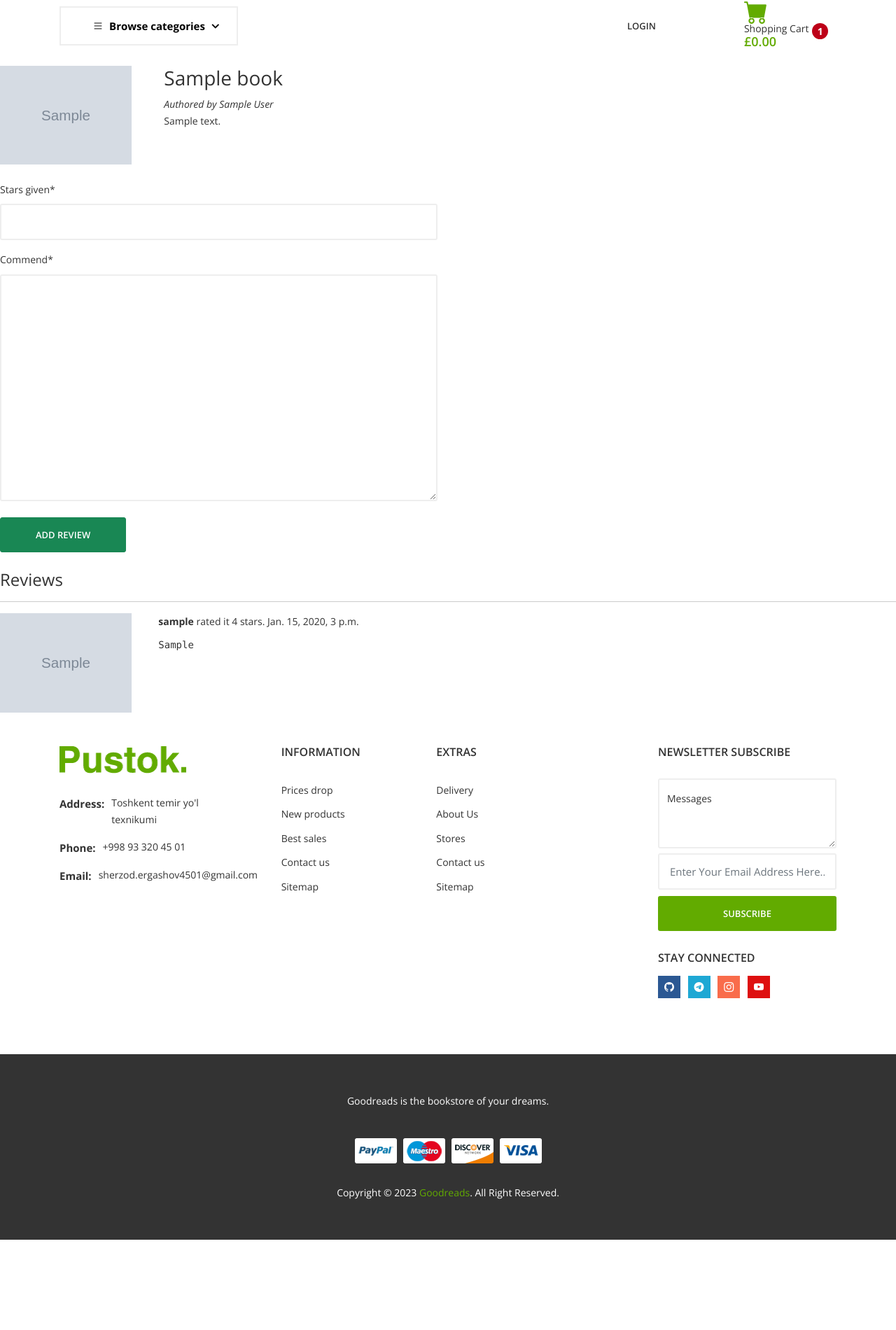
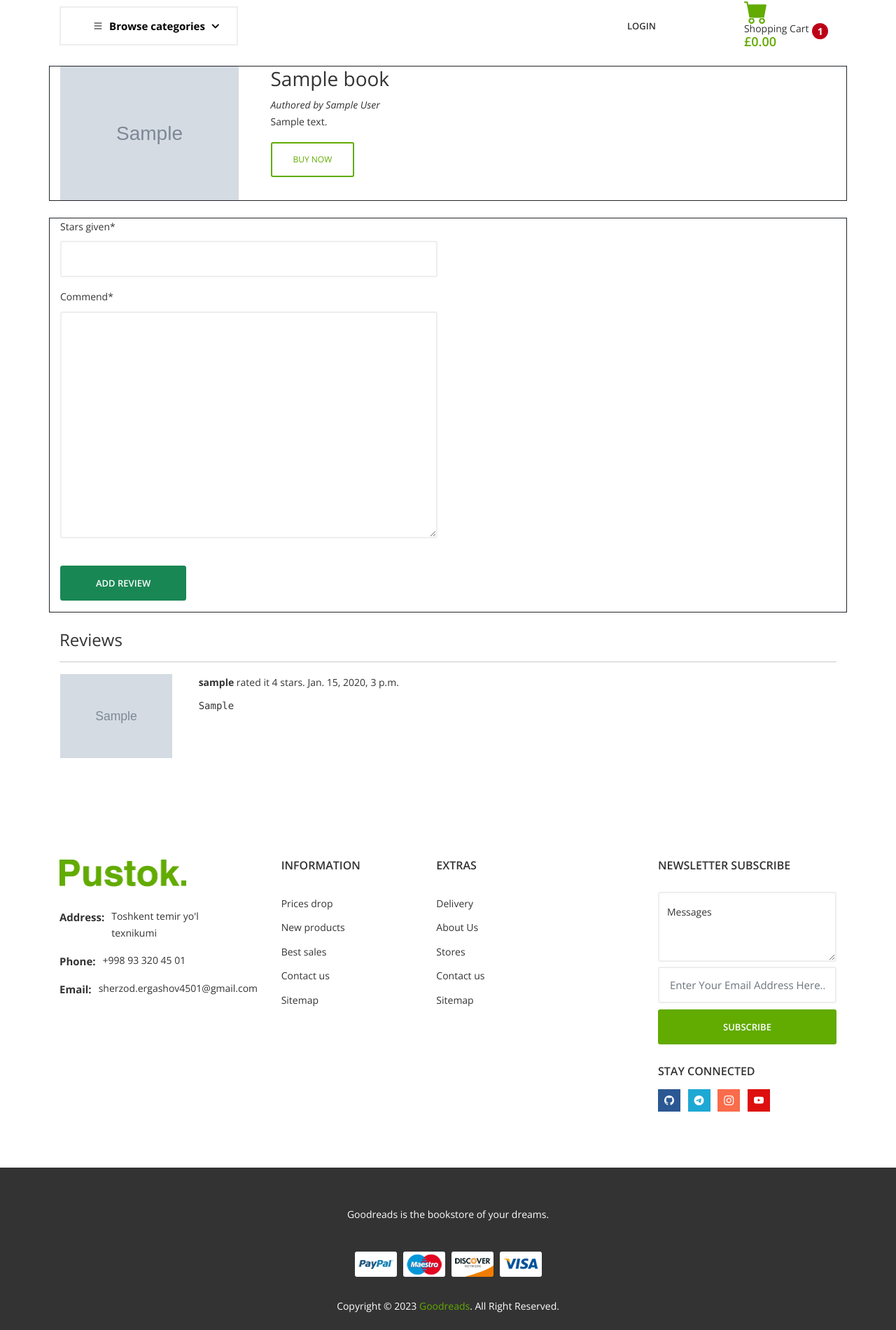
Before and after one commit to sherzodergashov/Goodreads_project, a Django app: page /books/1/ in a window 1280 px wide. Shown: the part 221-2121 px from the top of the page at 70% size. Before the commit the page ends 1992 px from the top, so only its background shows below. Run offline with Django 3.2, Linux system fonts and the light colour scheme; tables that the repository leaves empty hold one stand-in row (values such as "Sample post"); grey boxes marked "Sample" are stand-in pictures; parts of the project's set-up code (start-up, migrations or seed data) failed here and were passed over; some libraries are stand-ins or nearby versions; some web fonts are replaced.

Commit message:
updated url and views to files

```diff
--- a/books/templates/books/datail.html
+++ b/books/templates/books/datail.html
@@ -4,8 +4,11 @@
 {% block title %}Book Datail Page{% endblock %}
 
 {% block content %}
-  <div class="row mb-4">
-    <div class="col-2">
+<div class="site-wrapper" id="top">
+    <main class="inner-page-sec-padding-bottom">
+        <div class="container">
+            <div class="row mb-4 border border-dark">
+                <div class="col-3">
                     <img class="cover-pic" src="{{ book.cover_picture.url }}" alt="default_cover_image">
                 </div>
 
@@ -24,34 +27,67 @@
                     </span>
 
                     <p>{{ book.description }}</p>
+                    <div class="add-to-cart-row">
+                        <div class="add-cart-btn">
+                            <a href="" class="btn btn-outlined--primary">Buy Now</a>
+                        </div>
+                    </div>
                 </div>
             </div>
 
-<div class="row mb-4">
+            <div class="row mb-4 border border-dark">
                 <div class="col-6">
                     <form method="post" action="{% url 'books:reviews' book.id %}">
                         {% csrf_token %}
+                        <!--            yulduz stars-given-->
+                        <!--            <div class="rating-row pt-2">-->
+                        <!--                <p class="d-block">Your Rating</p>-->
+                        <!--                <span class="rating-widget-block">-->
+                        <!--                    <input type="radio" name="star" id="star1">-->
+                        <!--                    <label for="star1"></label>-->
+                        <!--                    <input type="radio" name="star" id="star2">-->
+                        <!--                    <label for="star2"></label>-->
+                        <!--                    <input type="radio" name="star" id="star3">-->
+                        <!--                    <label for="star3"></label>-->
+                        <!--                    <input type="radio" name="star" id="star4">-->
+                        <!--                    <label for="star4"></label>-->
+                        <!--                    <input type="radio" name="star" id="star5">-->
+                        <!--                    <label for="star5"></label>-->
+                        <!--                </span>-->
+                        <!--                <form action="./" class="mt&#45;&#45;15 site-form ">-->
+                        <!--                    <div class="row">-->
+                        <!--                        <div class="col-12">-->
+                        <!--                            <div class="form-group">-->
+                        <!--                                <label for="message">Comment</label>-->
+                        <!--                                <textarea name="message" id="message" cols="30" rows="10"-->
+                        <!--                                    class="form-control"></textarea>-->
+                        <!--                            </div>-->
+                        <!--                        </div>-->
+                        <!--                    </div>-->
+                        <!--                </form>-->
+                        <!--            </div>-->
 
                         {{ review_form | crispy }}
 
-            <button class="btn btn-success">Add review</button>
+                        <button class="btn btn-success my-3">Add review</button>
                     </form>
                 </div>
             </div>
 
-
             {% if book.bookreview_set.exists %}
 
-    <h4>Reviews</h4> <hr>
+            <h4>Reviews</h4>
+            <hr>
 
             {% for review in book.bookreview_set.all %}
-        <div class="row mb-3">
+            <div class="row mb-3 border border-white">
                 <div class="col-2 me-2">
-                <img class="small_profile_pic" src="{{ review.user.profile_picture.url }}">
+                    <img class="" src="{{ review.user.profile_picture.url }}">
                 </div>
 
                 <div class="col-7">
-                <b>{{ review.user.username }}</b>  rated it {{ review.stars_given }} stars. <span class="fw-lighter">{{ review.created_at }}</span>
+                    <b>{{ review.user.username }}</b> rated it {{ review.stars_given }} stars. <span
+                        class="fw-lighter">{{ review.created_at }}</span>
                     {% if review.user == request.user %}
                         <a href="{% url 'books:edit-review' book.id review.id %}"><i class="bi bi-pen"></i></a>
                         <a href="{% url 'books:confirm-delete-review' book.id review.id %}"><i class="bi bi-trash"></i></a>
@@ -59,6 +95,9 @@
                     <p class="mt-2 font-monospace">{{ review.commend }}</p>
                 </div>
             </div>
+        </div>
+    </main>
+</div>
 {% endfor %}
 {% endif %}
 
--- a/books/templates/books/edit_review.html
+++ b/books/templates/books/edit_review.html
@@ -5,6 +5,9 @@
 
 {% block content %}
 
+<div class="site-wrapper" id="top">
+	<main class="inner-page-sec-padding-bottom">
+		<div class="container">
             <h1>Edit Review</h1>
 
             <div class="row mb-4">
@@ -18,5 +21,8 @@
                     </form>
                 </div>
             </div>
+        </div>
+    </main>
+</div>
 
 {% endblock %}
--- a/books/views.py
+++ b/books/views.py
@@ -4,13 +4,11 @@ from django.core.paginator import Paginator
 from django.shortcuts import render, redirect
 from django.urls import reverse
 from django.views import View
-
 from books.forms import BookReviewForm
-from books.models import Book, BookReview
+from books.models import Book, BookReview, Type
 
 def BookViews(request):
     return render(request, 'books.html')
-
 
 class BooksView(View):
     @staticmethod
@@ -25,6 +23,7 @@ class BooksView(View):
 
         page_num = request.GET.get('page', 1)
         page_obj = paginator.get_page(page_num)
+        type_book = Type.objects.all()
 
         return render(
             request,
@@ -32,21 +31,30 @@ class BooksView(View):
             # "books/datail.html",
             {
                 "page_obj": page_obj,
-                "search_query": search_query
+                "search_query": search_query,
+                'book_type': type_book
              }
         )
 
 class BookDatailView(View):
     @staticmethod
     def get(request, id):
+        type_book = Type.objects.all()
+
         book = Book.objects.get(id=id)
         review_form = BookReviewForm()
+        review_detail = BookReview.objects.filter(id=id)
 
-        return render(request, "books/datail.html", {"book": book, "review_form": review_form})
-
+        return render(request, "books/datail.html", {
+            "book": book,
+            "review_form": review_form,
+            'review_detail': review_detail,
+            'book_type': type_book
+        })
 
 class AddReviewView(LoginRequiredMixin, View):
     def post(self, request, id):
+        type_book = Type.objects.all()
         book = Book.objects.get(id=id)
         review_form = BookReviewForm(data=request.POST)
 
@@ -58,35 +66,55 @@ class AddReviewView(LoginRequiredMixin, View):
                 commend=review_form.cleaned_data['commend']
             )
             return redirect(reverse("books:datail", kwargs={"id": book.id}))
-        return render(request, "books/datail.html", {"book": book, "review_form": review_form})
+        return render(request, "books/datail.html", {
+            "book": book,
+            "review_form": review_form,
+            'book_type': type_book
+        })
 
 
 class EditReviewView(LoginRequiredMixin, View):
     def get(self, request, book_id, review_id):
+        type_book = Type.objects.all()
         book = Book.objects.get(id=book_id)
         review = book.bookreview_set.get(id=review_id)
         review_form = BookReviewForm(instance=review)
 
-        return render(request, 'books/edit_review.html', {"book": book, "review": review, "review_form": review_form})
+        return render(request, 'books/edit_review.html', {
+            "book": book,
+            "review": review,
+            "review_form": review_form,
+            'book_type': type_book
+        })
 
     def post(self, request, book_id, review_id):
         book = Book.objects.get(id=book_id)
         review = book.bookreview_set.get(id=review_id)
         review_form = BookReviewForm(instance=review, data=request.POST)
+        type_book = Type.objects.all()
 
         if review_form.is_valid():
             review_form.save()
             return redirect(reverse("books:datail", kwargs={"id": book.id}))
 
-        return render(request, 'books/edit_review.html', {"book": book, "review": review, "review_form": review_form})
+        return render(request, 'books/edit_review.html', {
+            "book": book, "review": review,
+            "review_form": review_form,
+            'book_type': type_book
+        })
 
 
 class ConfirmDeleteReviewView(LoginRequiredMixin, View):
     def get(self, request, book_id, review_id):
         book = Book.objects.get(id=book_id)
         review = book.bookreview_set.get(id=review_id)
+        type_book = Type.objects.all()
 
-        return render(request, "books/confirm_delete_review.html", {'book': book, 'review': review})
+        return render(request, "books/confirm_delete_review.html", {
+            'book': book,
+            'review': review,
+            'book_type': type_book
+        })
 
 class DeleteReviewView(LoginRequiredMixin, View):
     def get(self, request, book_id, review_id):
--- a/config/views.py
+++ b/config/views.py
@@ -9,6 +9,7 @@ from books.views import BooksView
 def Hello(request):
     return render(request, 'Hello.html')
 def home_page(request):
+    type_book = Type.objects.all()
     book_reviews = BookReview.objects.all().order_by("-created_at")
     book_size = request.GET.get("page_size", 10)
     paginator = Paginator(book_reviews, book_size)
@@ -16,7 +17,7 @@ def home_page(request):
     page_num = request.GET.get('page', 1)
     page_object = paginator.get_page(page_num)
 
-    return render(request, "home.html", {"page_obj": page_object})
+    return render(request, "home.html", {"page_obj": page_object, 'book_type': type_book})
 
 def book_list(request):
     books = Book.objects.all()
--- a/templates/base.html
+++ b/templates/base.html
@@ -3,6 +3,7 @@
 
 {% url "home_pages" as home_page %}
 {% url 'books:list' as books_page %}
+{% url "books:datail" as book_view %}
 {% url 'users:profile' as profile_page %}
 {% url 'users:profile_edit' as profile-edit-page %}
 <html lang="en">
@@ -63,7 +64,7 @@
                                         <li class="cus-col-25">
                                             <h3 class="menu-title"><a href="javascript:void(0)">Shop Grid </a></h3>
                                             <ul class="mega-single-block">
-                                                <li><a href="{{books_page}}">Fullwidth</a></li>
+                                                <li><a href="{{books_page}}">Books List</a></li>
                                             </ul>
                                             <hr>
                                             <h3 class="menu-title"> <a href="javascript:void(0)">Shop List</a></h3>
@@ -73,7 +74,7 @@
                                             <hr>
                                             <h3 class="menu-title"> <a href="javascript:void(0)">Product Details 1</a></h3>
                                             <ul class="mega-single-block">
-                                                <li><a href="product-details-affiliate.html">Product Details Affiliate</a></li>
+                                                <li><a href="{{book_view}}">Book View</a></li>
                                             </ul>
                                         </li>
                                     </ul>
```
Also changed, not shown: books/templates/books/confirm_delete_review.html (+6 -1 lines), templates/home.html (+6 -2 lines), users/templates/users/login.html (+10 -2 lines), users/templates/users/profile_edit.html (+6 -2 lines), users/templates/users/register.html (+6 -5 lines). Lines whose indentation alone changed are shown as unchanged.
